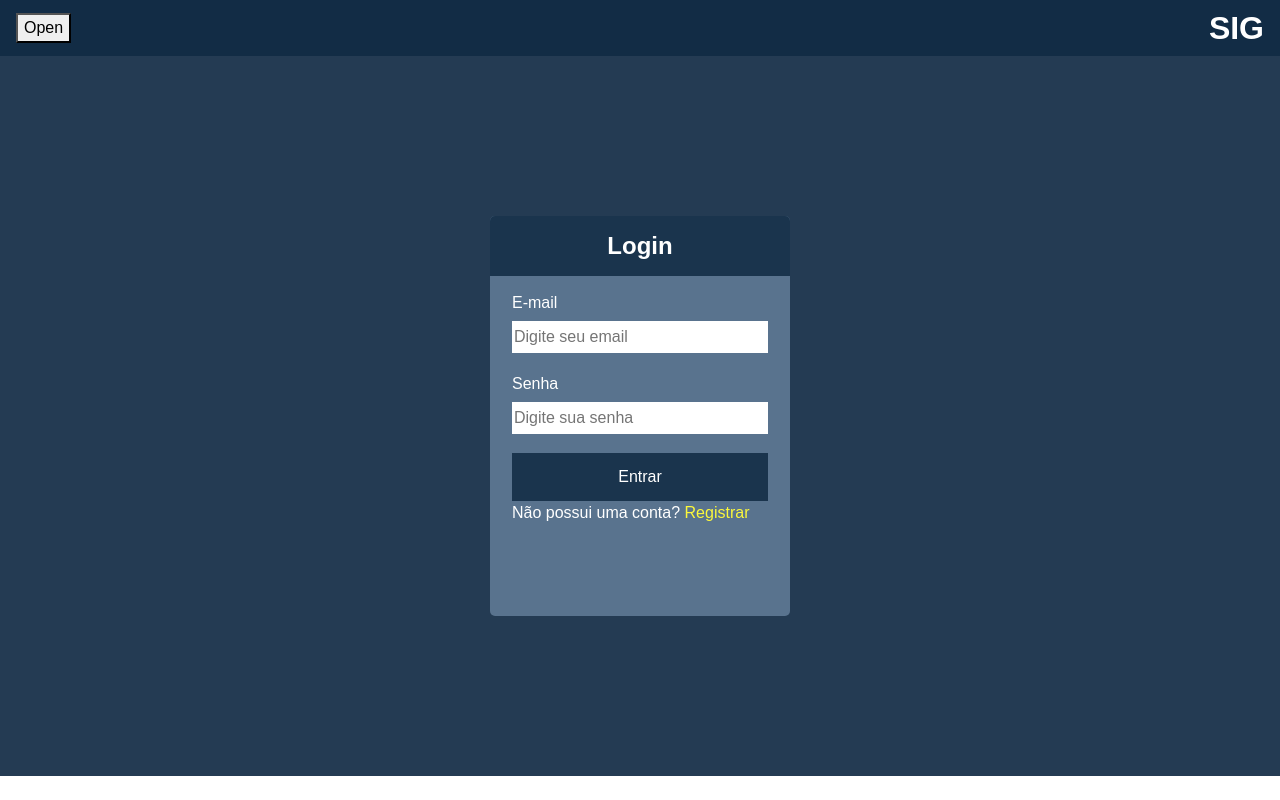
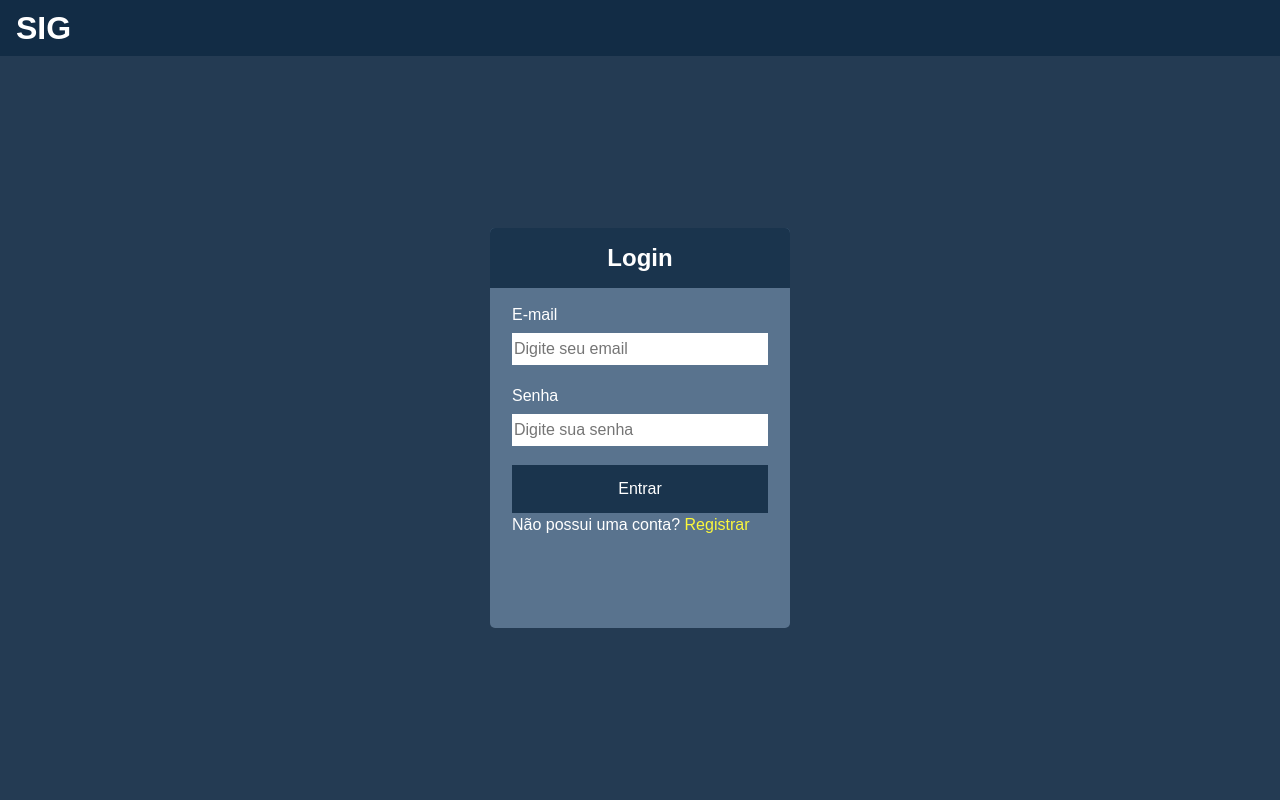
Before and after one commit to Nhed1/sig, a React (Create React App) app: page / in a window 1280 px wide. Built offline with nearby package versions, Linux system fonts and the light colour scheme; no server answers.

Commit message:
remove open button of tab on login

```diff
--- a/src/components/Header/index.jsx
+++ b/src/components/Header/index.jsx
@@ -1,11 +1,15 @@
 import styles from "./styles.module.scss";
 import { useState } from "react";
+import { useLocation } from "react-router-dom";
 
 import { Offcanvas } from "react-bootstrap";
 import "bootstrap/dist/css/bootstrap.css";
 import "bootstrap"; // <-- JS File
 
 export default function Header() {
+  const location = useLocation();
+  const path = location.pathname;
+
   const [show, setShow] = useState(false);
   const [activeTab, setActiveTab] = useState("dashboard");
 
@@ -19,7 +23,9 @@ export default function Header() {
 
   return (
     <header className={styles.container}>
-      <button onClick={handleShow}>Open</button>
+      <button onClick={handleShow} hidden={path === "/"}>
+        Open
+      </button>
       <strong>SIG</strong>
       {/* out of canvas, sidebar menu */}
       <Offcanvas show={show} onHide={handleClose}>
--- a/src/pages/Login/styles.module.scss
+++ b/src/pages/Login/styles.module.scss
@@ -3,7 +3,7 @@
   align-items: center;
   justify-content: center;
 
-  height: calc(100vh - 5rem);
+  height: calc(100vh - 3.5rem);
 
   background: var(--blue-500);
 }
```
